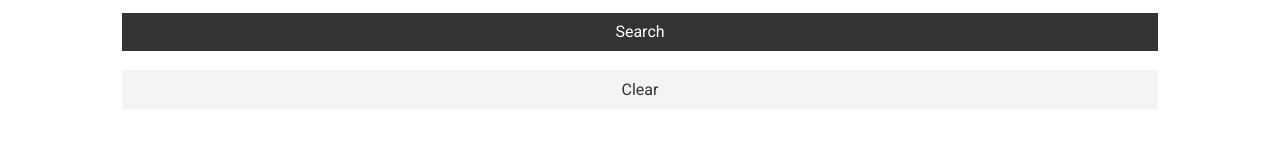
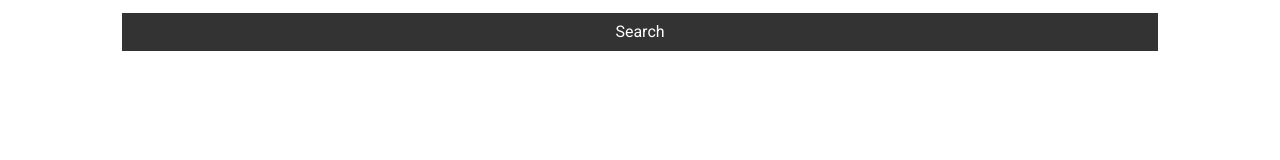
Before and after one commit to tabby-lab/github-finder, a React (Create React App) app: page / in a window 1280 px wide. Shown: the part 139-299 px from the top of the page. Built offline with nearby package versions, Linux system fonts and the light colour scheme.

Commit message:
added clear btn to show after a user submits.

```diff
--- a/src/App.js
+++ b/src/App.js
@@ -36,7 +36,10 @@ clearUsers= () => this.setState({ users:[], loading:false});
       <div className='App'>
    <Navbar />
    <div className='container'>
-     <Search searchUsers={ this.searchUsers } clearUsers={this.clearUsers}/>
+     <Search
+     searchUsers={ this.searchUsers }
+     clearUsers={this.clearUsers}
+     showClear={this.state.users.length > 0 ? true : false}/>
    <Users loading={this.state.loading} users={this.state.users} />
       </div>
       </div>
@@ -47,3 +50,5 @@ clearUsers= () => this.setState({ users:[], loading:false});
 
 
 export default App;
+
+//showclear is an if else statement
--- a/src/components/users/Search.js
+++ b/src/components/users/Search.js
@@ -8,7 +8,8 @@ import PropTypes from 'prop-types';
 
      static propTypes={
          searchUsers: PropTypes.func.isRequired,
-         clearUsers:PropTypes.func.isRequired
+         clearUsers:PropTypes.func.isRequired,
+         showClear:PropTypes.bool.isRequired,
      };
 
      onChange = (e) =>
@@ -36,8 +37,8 @@ this.setState({ [e.target.name]: e.target.value });
                     <input type="submit" value="Search" className="btn btn-dark btn-block"/>
 
                 </form>
+                {this.props.showClear && <button className="btn btn-light btn-block" onClick={this.props.clearUsers}>Clear</button>}
 
-                <button className="btn btn-light btn-block" onClick={this.props.clearUsers}>Clear</button>
 
 
             </div>
```
